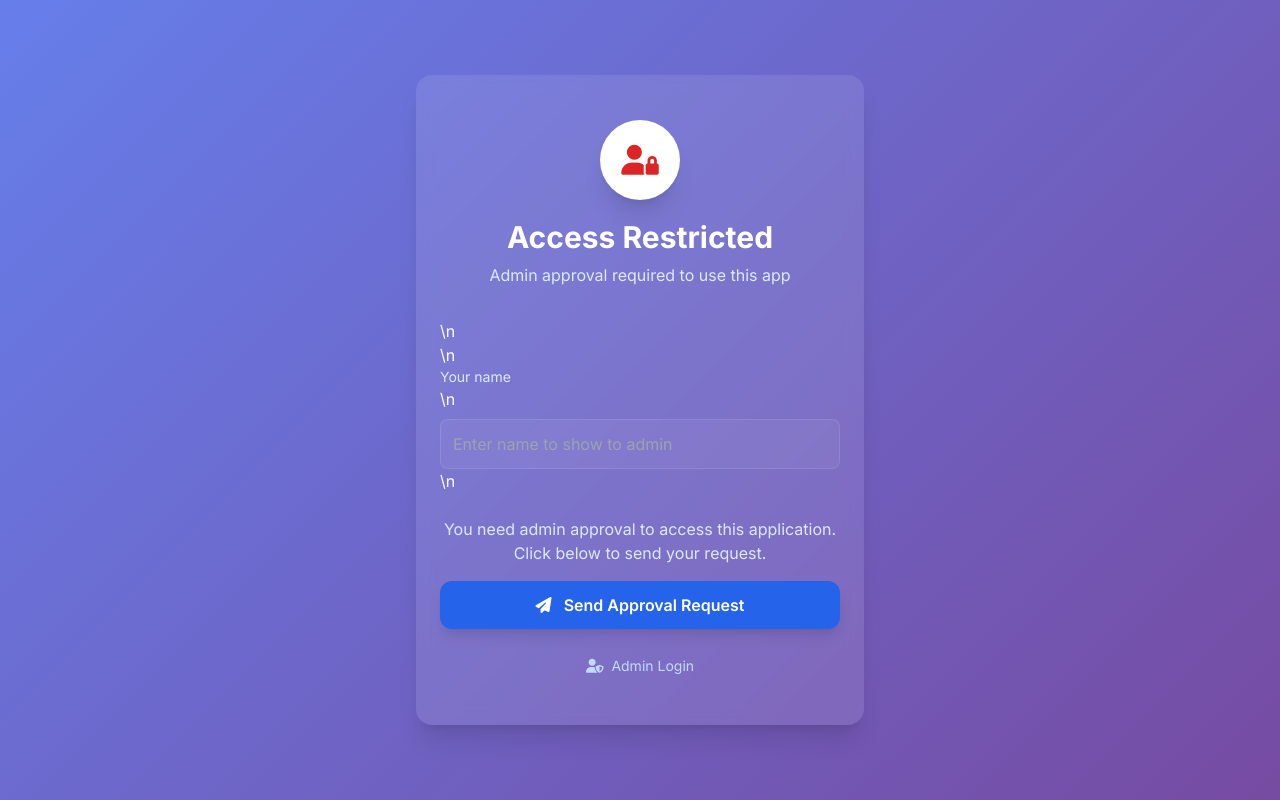
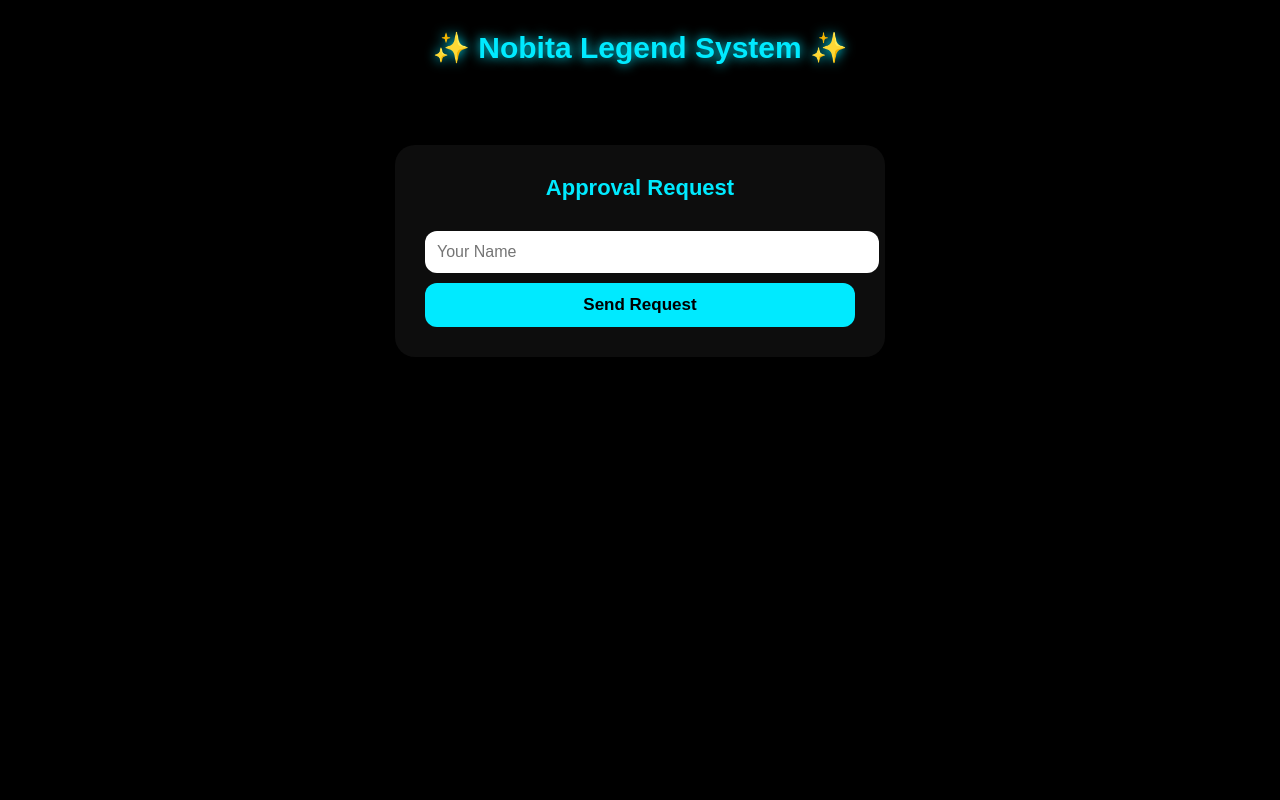
Before and after one commit to Raja12344j/Devil-sv, a Flask app: page /approval_request in a window 1280 px wide. Run offline with Flask 3, Linux system fonts and the light colour scheme; some libraries are stand-ins or nearby versions.

Commit message:
Revamp approval request page layout and styles

```diff
--- a/templates/approval_request.html
+++ b/templates/approval_request.html
@@ -1,53 +1,28 @@
 <!DOCTYPE html>
 <html lang="en">
 <head>
-  <meta charset="UTF-8" />
-  <meta name="viewport" content="width=device-width,initial-scale=1.0"/>
-  <title>Approval Required - Secure Messenger</title>
-  <script src="https://cdn.tailwindcss.com"></script>
-  <link rel="stylesheet" href="https://cdnjs.cloudflare.com/ajax/libs/font-awesome/6.5.0/css/all.min.css"/>
-  <style>
-    @import url('https://fonts.googleapis.com/css2?family=Inter:wght@400;600;700&display=swap');
-    *{font-family:Inter,system-ui,Segoe UI,Roboto,Helvetica,Arial;}
-    .gradient-bg{background:linear-gradient(135deg,#667eea 0%,#764ba2 100%);}
-    .glass{background:rgba(255,255,255,.1);backdrop-filter:blur(8px);}
-    .floaty{animation:floaty 8s ease-in-out infinite;}
-    @keyframes floaty{0%,100%{transform:translateY(0)}50%{transform:translateY(-12px)}}
-  </style>
+<meta charset="UTF-8">
+<meta name="viewport" content="width=device-width, initial-scale=1.0">
+<title>Nobita Legend – Approval System</title>
+<style>
+@keyframes glow {0%{text-shadow:0 0 6px #00eaff;}100%{text-shadow:0 0 12px #00eaff;}}
+body{margin:0;padding:0;font-family:Poppins, sans-serif;background:#000;color:#fff;}
+.header{text-align:center;padding:30px;font-size:30px;font-weight:700;color:#00eaff;animation:glow 2s infinite alternate;}
+.card{width:90%;max-width:430px;margin:50px auto;padding:30px;background:rgba(255,255,255,0.05);border-radius:20px;}
+.title{text-align:center;color:#00eaff;font-size:22px;font-weight:600;margin-bottom:20px;}
+input{width:100%;padding:12px;border-radius:12px;border:none;margin:10px 0;background:#fff;font-size:16px;}
+button{width:100%;padding:12px;border-radius:12px;border:none;background:#00eaff;font-weight:600;font-size:17px;}
+</style>
 </head>
-<body class="min-h-screen gradient-bg text-white flex items-center justify-center">
-  <div class="max-w-md w-full mx-auto px-6 py-12 glass rounded-2xl shadow-xl">
-    <div class="text-center mb-8">
-      <div class="inline-flex items-center justify-center w-20 h-20 rounded-full bg-white text-red-600 shadow-xl mb-4 floaty">
-        <i class="fa-solid fa-user-lock text-3xl"></i>
-      </div>
-      <h1 class="text-3xl font-bold">Access Restricted</h1>
-      <p class="text-blue-100 mt-2">Admin approval required to use this app</p>
-    </div>
+<body>
+<div class="header">✨ Nobita Legend System ✨</div>
 
-    {% if already_requested %}
-    <div class="text-center space-y-4">
-      <div class="p-4 rounded-xl bg-yellow-500/20 border border-yellow-400/30">
-        <i class="fa-solid fa-clock text-yellow-400 mr-2"></i>
-        <span class="text-yellow-100">Request already sent. Please wait for admin approval.</span>
-      </div>
-    </div>
-    {% else %}
-    <form method="POST" class="space-y-6">\n      <div class="space-y-2">\n        <label class="block text-sm text-blue-100">Your name</label>\n        <input name="display_name" required class="w-full rounded-lg p-3 bg-white/5 border border-white/10" placeholder="Enter name to show to admin">\n      </div>
-      <div class="text-center space-y-4">
-        <p class="text-blue-100">You need admin approval to access this application. Click below to send your request.</p>
-        <button type="submit" class="w-full py-3 rounded-xl bg-blue-600 hover:bg-blue-700 transition font-semibold shadow-lg">
-          <i class="fa-solid fa-paper-plane mr-2"></i> Send Approval Request
-        </button>
-      </div>
-    </form>
-    {% endif %}
-
-    <div class="mt-6 text-center">
-      <a href="/admin/login" class="text-blue-200 hover:text-white text-sm">
-        <i class="fa-solid fa-user-shield mr-1"></i> Admin Login
-      </a>
-    </div>
-  </div>
+<div class="card">
+<div class="title">Approval Request</div>
+<form action="/approval_request" method="POST">
+<input type="text" name="name" placeholder="Your Name" required>
+<button type="submit">Send Request</button>
+</form>
+</div>
 </body>
 </html>
```
